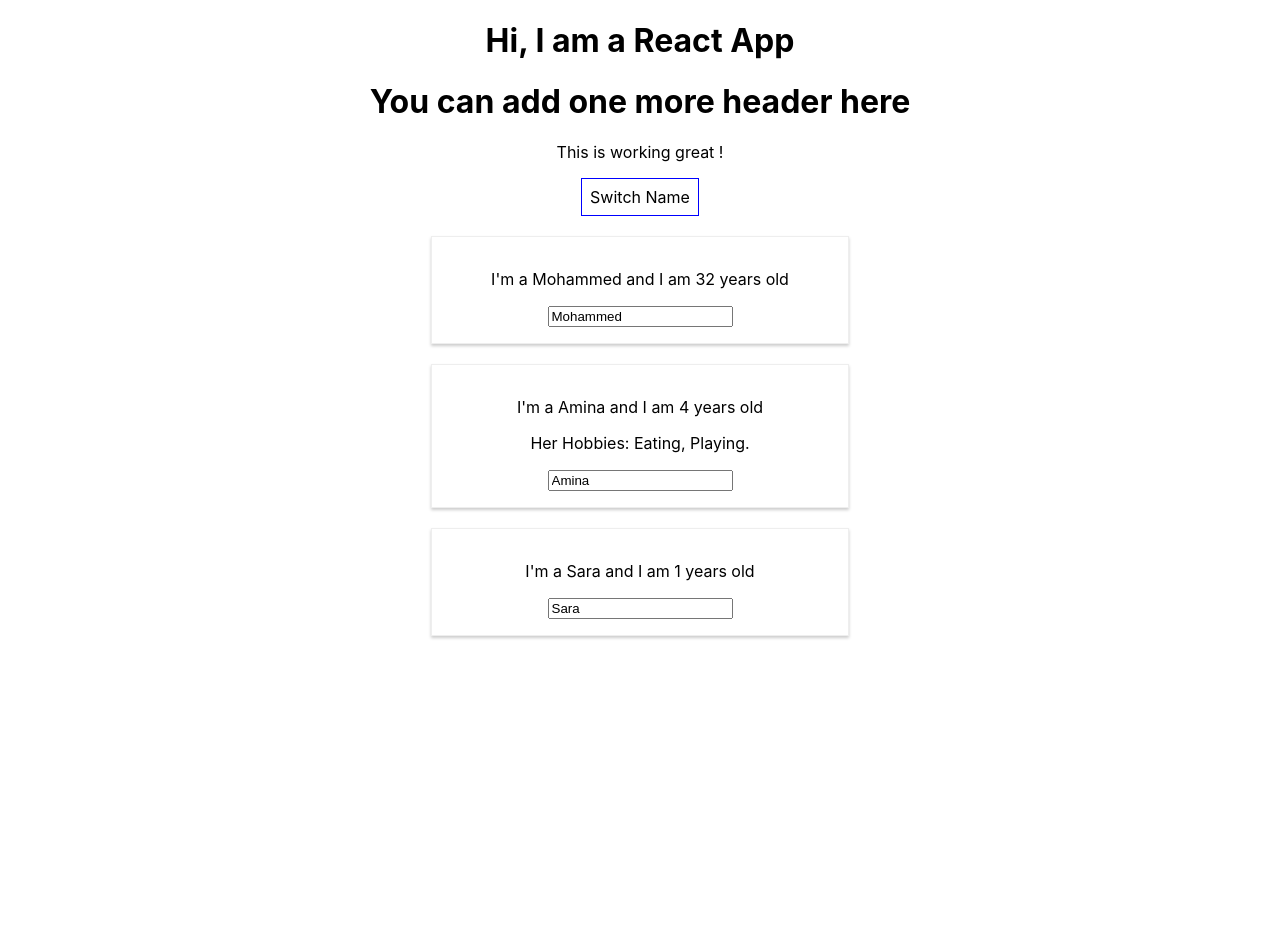
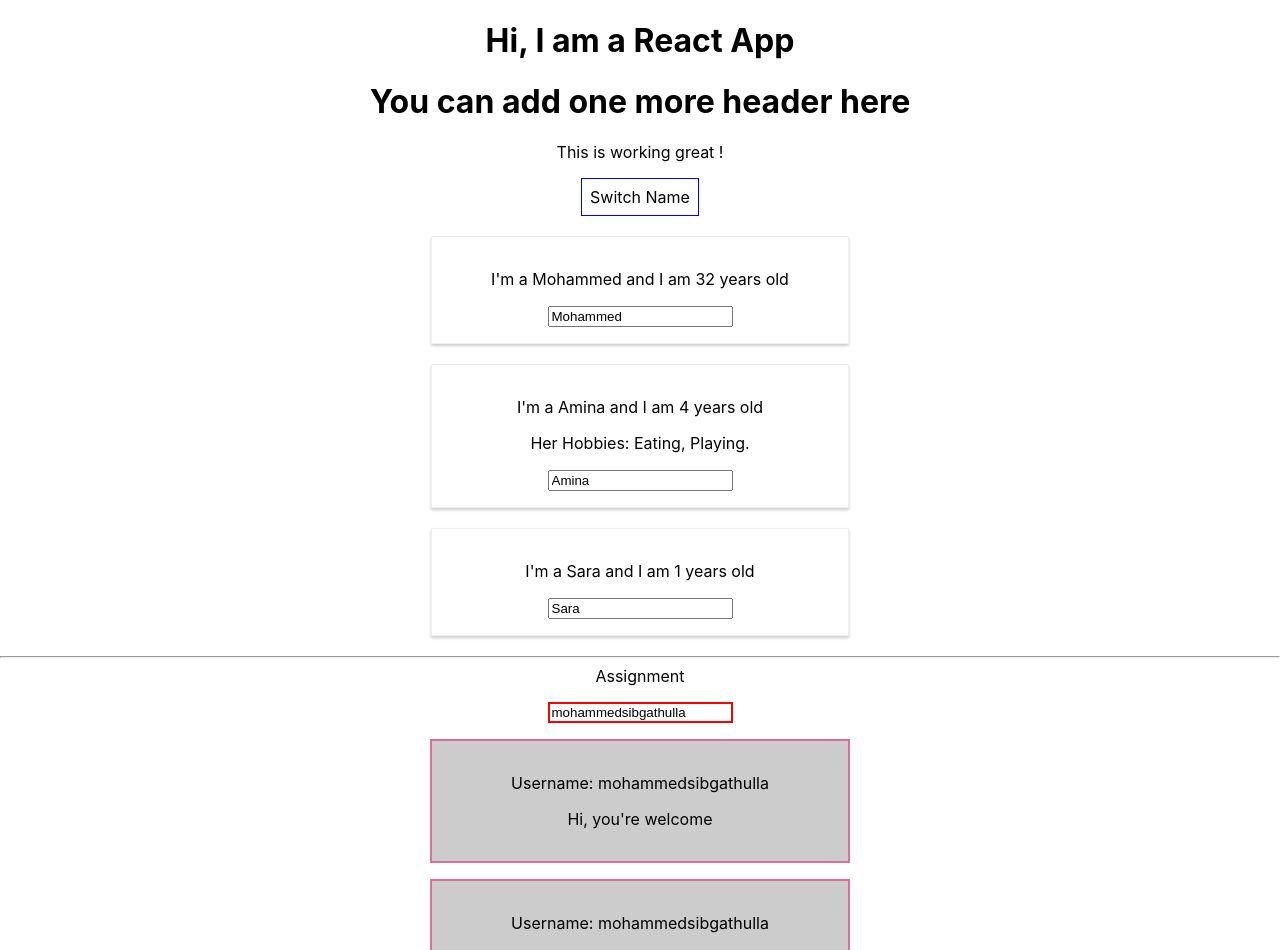
Before and after one commit to mohammedsibgathulla/React, a React (Create React App) app in the folder my-app/: page / in a window 1280 px wide. Shown: the top 950 px of the page. Before the commit the page ends 800 px from the top, so only its background shows below. Built offline with nearby package versions, Linux system fonts and the light colour scheme.

Commit message:
Assignment & Solution

```diff
--- a/my-app/src/App.js
+++ b/my-app/src/App.js
@@ -1,6 +1,8 @@
 import React, {Component} from 'react';
 import './App.css';
 import User from './User/User';
+import UserOutput from './UserOutput/UserOutput';
+import UserInput from './UserInput/UserInput';
 
 class App extends Component {
   // var something = 'someValue'; This is normal javascript code that doesn't work here.
@@ -15,7 +17,8 @@ class App extends Component {
         {name: 'Sara', age:1}
 
     ],
-    otherState: 'Some Other Value'
+    otherState: 'Some Other Value',
+    username: 'mohammedsibgathulla'
   }
 
   switchNameHandler = (newName) => {
@@ -48,6 +51,14 @@ class App extends Component {
     )
   }
 
+  changeUsernameHandler = (event) => {
+
+    this.setState({
+    username: event.target.value
+  })
+
+  }
+
 
   render(){
     const style = {
@@ -73,6 +84,14 @@ class App extends Component {
       <User name={this.state.users[2].name}
       age={this.state.users[2].age} />
 
+      <hr />
+      <label>Assignment</label>
+      <UserInput currentname={this.state.username} changeusername={this.changeUsernameHandler}/>
+      <UserOutput username={this.state.username}/>
+      <UserOutput username={this.state.username}/>
+      <UserOutput username={'shaikamina'}/>
+
+
     </div>
     //<h1>Hi</h1> We can't do this here our JSX expression must have one root element
     //React.createElement('div', null, 'h1', 'Hi I am a React App')
--- /dev/null
+++ b/my-app/src/UserInput/UserInput.js
@@ -0,0 +1,13 @@
+import React from 'react';
+const userInput = (props) => {
+
+    const style = {
+        border: '2px solid red',
+        marginTop: '16px'
+    };
+    return <div>
+        <input type="text" style={style} onChange={props.changeusername} value={props.currentname}/>
+    </div>
+}
+
+export default userInput;
--- /dev/null
+++ b/my-app/src/UserOutput/UserOutput.css
@@ -0,0 +1,8 @@
+.UserOutput {
+    width: 30%;
+    padding: 16px;
+    border: 2px solid palevioletred;
+    background-color: #ccc;
+    text-align: center;
+    margin: 16px auto;
+}
--- /dev/null
+++ b/my-app/src/UserOutput/UserOutput.js
@@ -0,0 +1,10 @@
+import React from 'react';
+import './UserOutput.css';
+const userOutput = (props) => {
+    return <div className="UserOutput">
+        <p>Username: {props.username}</p>
+        <p>Hi, you're welcome</p>
+    </div>
+}
+
+export default userOutput;
```
Also changed, not shown: my-app/src/App.css (line endings or trailing spaces), 2 other files (tests, documents, lock files or other folders).
